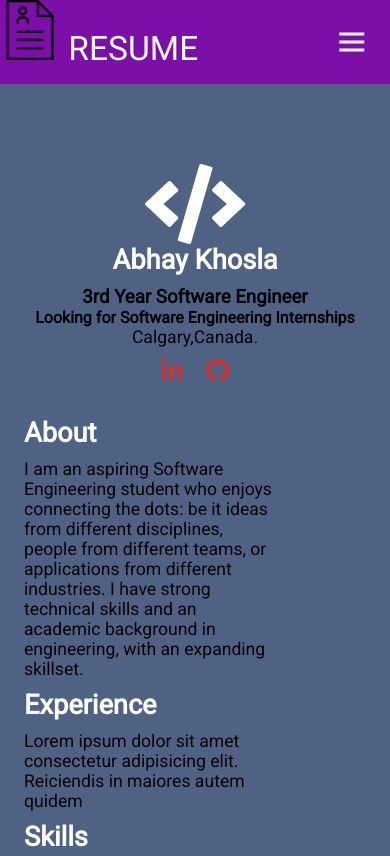
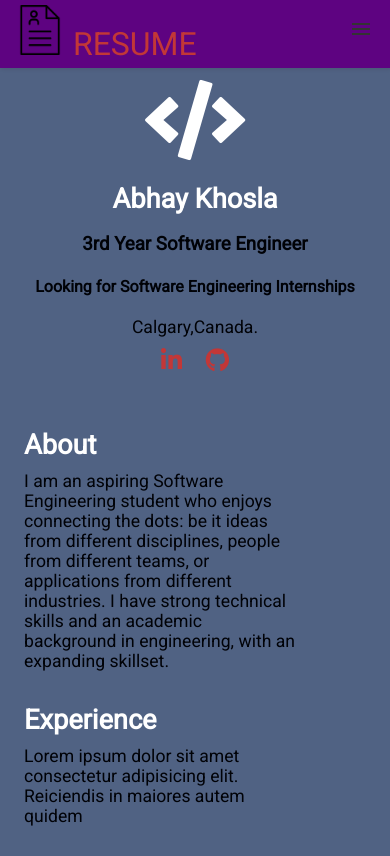
Before and after one commit to Abhay2412/Abhay2412.github.io, a plain HTML site: page index.html in a window 390 px wide. Shown: the top 856 px of the page. Drawn offline with nearby package versions, Linux system fonts and the light colour scheme; a script that the page names is missing.

Commit message:
New Navbar which is responsive

```diff
--- a/index.html
+++ b/index.html
@@ -6,33 +6,31 @@
     <meta http-equiv="X-UA-Compatible" content="ie=edge">
     <link rel="stylesheet" href="https://use.fontawesome.com/releases/v5.4.1/css/all.css" integrity="sha384-5sAR7xN1Nv6T6+dT2mhtzEpVJvfS3NScPQTrOxhwjIuvcA67KV2R5Jz6kr4abQsz" crossorigin="anonymous">
     <link rel="stylesheet" href="/public/style.css">
+    <script src="/public/app.js"></script>
     <link rel="icon" type="image/x-icon" href="/assets/img/favicon.ico"/>
-    <!-- Load an icon library to show a hamburger menu (bars) on small screens -->
+   <!-- Load an icon library to show a hamburger menu (bars) on small screens -->
 <link rel="stylesheet" href="https://cdnjs.cloudflare.com/ajax/libs/font-awesome/4.7.0/css/font-awesome.min.css">
 
     <title>Abhay Khosla</title>
 </head>
 <body>
 
-    <nav>
-
-        <div class="hamburger">
-            <div class="line"></div>
-            <div class="line"></div>
-            <div class="line"></div>
-        </div>
-        <a class="navbar-brand" href="/Resume/AbhayResume.pdf">
-            <img src="/assets/logo.png" width="60" height="60" class="d-inline-block align-top" alt="">
+    <header class="header">
+        <a class="logo" href="/Resume/AbhayResume.pdf">
+            <img src="/assets/logo.png" width="50" height="50" class="d-inline-block align-top" alt="">
             RESUME
           </a>
-        <ul class="nav-links">
+        <input class="menu-btn" type="checkbox" id="menu-btn" />
+        <label class="menu-icon" for="menu-btn"><span class="navicon"></span></label>
+        <ul class="menu">
             <li ><a href="#about-title">About</a></li>
             <li ><a href="#experience-title">Experience</a></li>
             <li ><a href="#skills-title">Skills</a></li>
             <li ><a href="#projects-title">Projects</a></li>
             <li ><a href="#contact-title">Contact</a></li>
         </ul>
-    </nav>
+      </header>
+
     <div class="grid-2">
 
         <div class="section-1">
--- a/public/style.css
+++ b/public/style.css
@@ -1,114 +1,147 @@
 /* global */
 @import url('https://fonts.googleapis.com/css?family=Roboto');
-* {
+/* Style the navigation menu */
+body {
+    margin: 0;
+    font-family: Helvetica, sans-serif;
+    background-color: #f4f4f4;
+  }
+
+  a {
+    color: #000;
+  }
+
+  /* header */
+
+  .header {
+    background-color: rgb(94, 3, 129);
+    box-shadow: 1px 1px 4px 0 rgba(0,0,0,.1);
+    position: fixed;
+    width: 100%;
+    z-index: 3;
+  }
+
+  .header ul {
     margin: 0;
     padding: 0;
-    box-sizing: border-box;
+    list-style: none;
+    overflow: hidden;
+    background-color: rgb(94, 3, 129);
   }
 
-
-body {
-    font-family: -apple-system, BlinkMacSystemFont, 'Segoe UI', Roboto, Oxygen, Ubuntu, Cantarell, 'Open Sans', 'Helvetica Neue', sans-serif;
+  .header li a {
+    display: block;
+    padding: 20px 20px;
+    border-right: 1px solid rgb(94, 3, 129);
+    text-decoration: none;
   }
 
-nav {
-    height: 10vh;
-    background-color: #7c0fa7;
-}
-.navbar-brand {
-    font-size: 2.1rem;
-    text-decoration: none;
-    color: white;
-    opacity: 1;
-     /* Aligns them on the middle */
-     align-items: center;
-     margin-left: auto;
-
-}
-.nav-links {
-    float: right;
-    display: flex;
-    list-style: none;
-    width: 50%;
-    height: 100%;
-    /* Spaces out the elements of the div */
-    justify-content: space-around;
-    /* Aligns them on the middle */
-    align-items: center;
-    margin-left: auto;
+  .header li a:hover,
+  .header .menu-btn:hover {
+    background-color: #f4f4f4;
   }
 
-.nav-links li a {
-    font-size: 1.2rem;
+  .header .logo {
+    display: block;
+    float: left;
+    font-size: 2em;
+    padding: 5px 15px;
     text-decoration: none;
-    color: white;
   }
 
-.landing {
-    height: 90vh;
-    display: flex;
-    justify-content: center;
-    align-items: center;
+  /* menu */
+
+  .header .menu {
+    clear: both;
+    max-height: 0;
+    transition: max-height .2s ease-out;
   }
 
-.landing h1 {
-    margin: 100px;
-    font-size: 50px;
-    color: #B85D20;
+  /* menu icon */
+
+  .header .menu-icon {
+    cursor: pointer;
+    display: inline-block;
+    float: right;
+    padding: 28px 20px;
+    position: relative;
+    user-select: none;
   }
 
-@media screen and (max-width: 768px) {
-
-    .line {
-        width: 25px;
-        height: 3px;
-        background: white;
-        margin: 5px;
+  .header .menu-icon .navicon {
+    background: #333;
+    display: block;
+    height: 2px;
+    position: relative;
+    transition: background .2s ease-out;
+    width: 18px;
   }
 
-    nav {
-        position: relative;
+  .header .menu-icon .navicon:before,
+  .header .menu-icon .navicon:after {
+    background: #333;
+    content: '';
+    display: block;
+    height: 100%;
+    position: absolute;
+    transition: all .2s ease-out;
+    width: 100%;
   }
 
-    .hamburger {
-        position: absolute;
-        cursor: pointer;
-        right: 5%;
-        top: 50%;
-        transform: translate(-5%, -50%);
-        z-index: 2;
+  .header .menu-icon .navicon:before {
+    top: 5px;
   }
 
-    .nav-links {
-        position: fixed;
-        background: #7c0fa7;
-        height: 100vh;
-        width: 100%;
-        flex-direction: column;
-        clip-path: circle(0px at 90% -15%);
-        -webkit-clip-path: circle(100px at 90% -15%);
-        transition: all 0.5s ease-in;
-        /*  Need to add this to not have any issues clicking them */
-        pointer-events: none;
+  .header .menu-icon .navicon:after {
+    top: -5px;
   }
 
-    .nav-links.open {
-        clip-path: circle(1000px at 90% -10%);
-        -webkit-clip-path: circle(1000px at 90% -10%);
-        /*  Need to add this to not have any issues clicking them */
-        pointer-events: all;
+  /* menu btn */
+
+  .header .menu-btn {
+    display: none;
   }
 
-    .landing {
-        flex-direction: column;
+  .header .menu-btn:checked ~ .menu {
+    max-height: 240px;
   }
 
-    .nav-links li {
-        opacity: 1;
+  .header .menu-btn:checked ~ .menu-icon .navicon {
+    background: transparent;
   }
 
+  .header .menu-btn:checked ~ .menu-icon .navicon:before {
+    transform: rotate(-45deg);
+  }
 
+  .header .menu-btn:checked ~ .menu-icon .navicon:after {
+    transform: rotate(45deg);
   }
+
+  .header .menu-btn:checked ~ .menu-icon:not(.steps) .navicon:before,
+  .header .menu-btn:checked ~ .menu-icon:not(.steps) .navicon:after {
+    top: 0;
+  }
+
+  /* 48em = 768px */
+
+  @media (min-width: 48em) {
+    .header li {
+      float: left;
+    }
+    .header li a {
+      padding: 20px 30px;
+    }
+    .header .menu {
+      clear: none;
+      float: right;
+      max-height: none;
+    }
+    .header .menu-icon {
+      display: none;
+    }
+  }
+
 .grid-2{
     display: grid;
     grid-template-columns: repeat(2,1fr);
```
Lines whose indentation alone changed are shown as unchanged.
